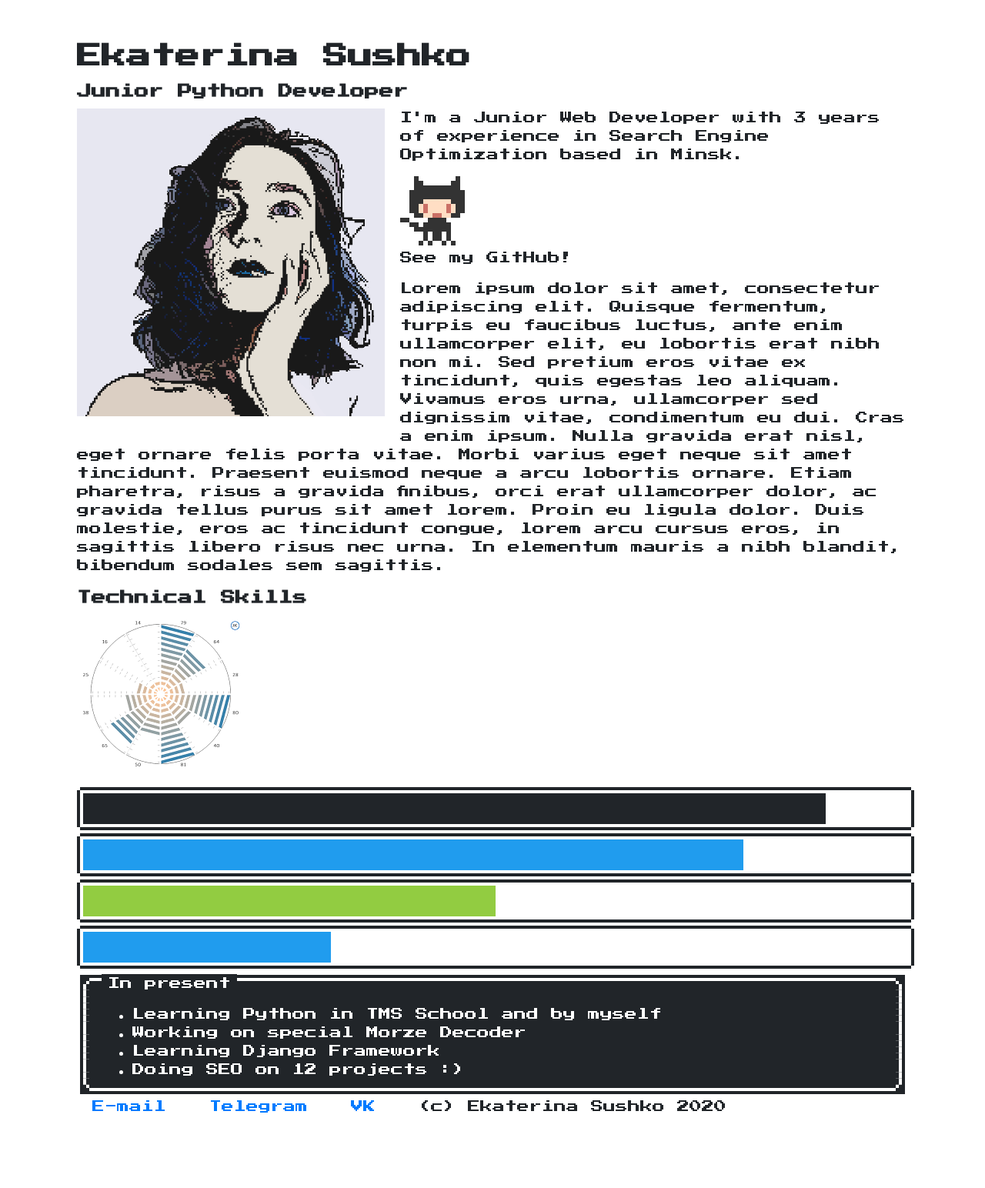
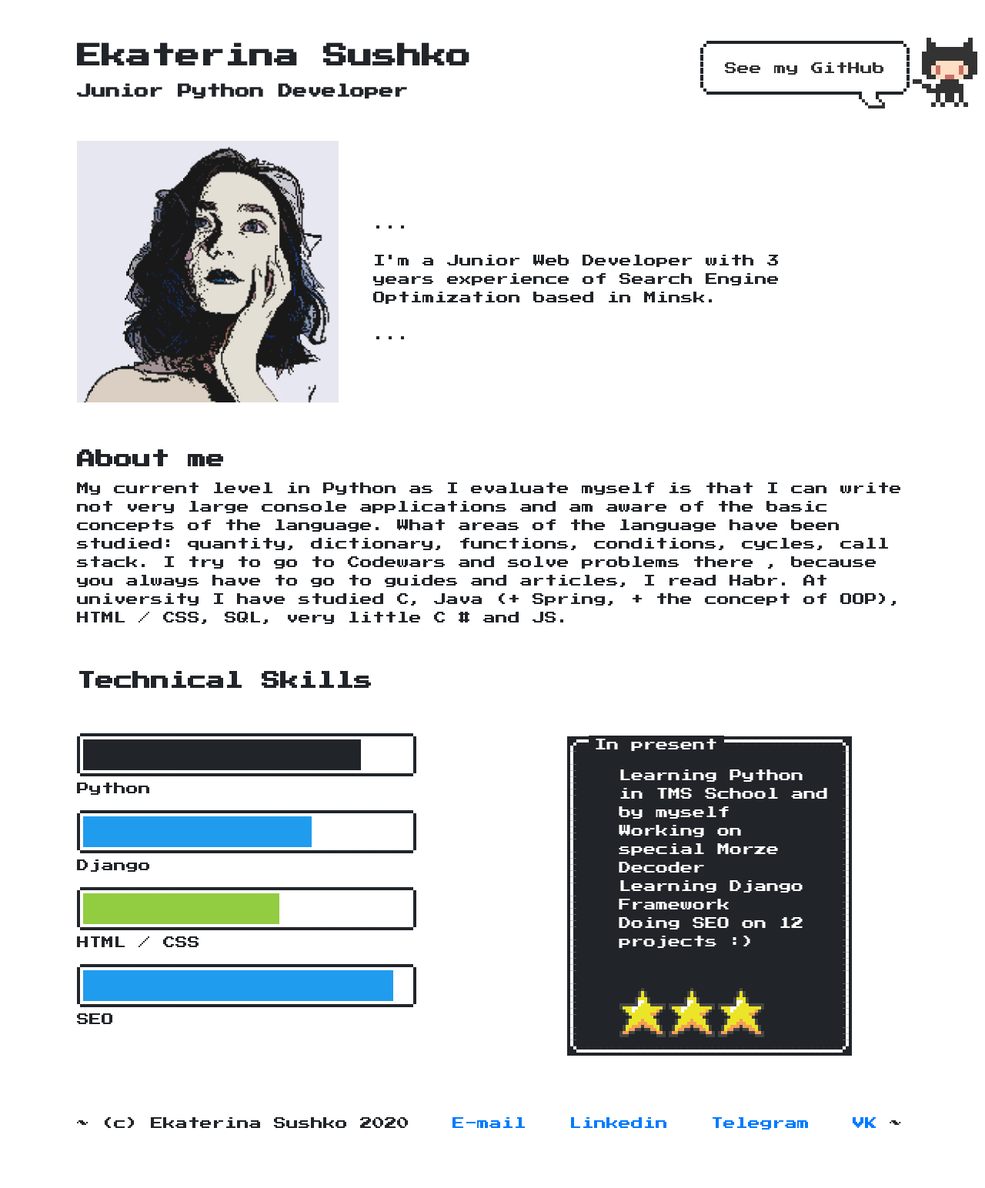
Before and after one commit to ksradau/Resume_Project, a Django app: page / in a window 1280 px wide. Shown: the part 101-1645 px from the top of the page at 77% size. Before the commit the page ends 1547 px from the top, so only its background shows below. Run offline with Django 3.2, Linux system fonts and the light colour scheme; some libraries are stand-ins or nearby versions.

Commit message:
Added pretty style <3

```diff
--- a/src/apps/index/templates/index/index.html
+++ b/src/apps/index/templates/index/index.html
@@ -7,33 +7,60 @@
 
 {% block main %}
 
-    <h3>Junior Python Developer</h3>
-    <p><img src="{% static 'index/me_3.png' %}" width="400px" align="left" alt="Main Photo"/>
-        I'm a Junior Web Developer with 3 years of experience in Search Engine Optimization based in Minsk.</p>
-<i class="nes-octocat animate"></i>
-<p>See my GitHub!</p>
-    <section>
-        <p>Lorem ipsum dolor sit amet, consectetur adipiscing elit. Quisque fermentum, turpis eu faucibus luctus, ante enim ullamcorper elit, eu lobortis erat nibh non mi. Sed pretium eros vitae ex tincidunt, quis egestas leo aliquam. Vivamus eros urna, ullamcorper sed dignissim vitae, condimentum eu dui. Cras a enim ipsum. Nulla gravida erat nisl, eget ornare felis porta vitae. Morbi varius eget neque sit amet tincidunt. Praesent euismod neque a arcu lobortis ornare. Etiam pharetra, risus a gravida finibus, orci erat ullamcorper dolor, ac gravida tellus purus sit amet lorem. Proin eu ligula dolor. Duis molestie, eros ac tincidunt congue, lorem arcu cursus eros, in sagittis libero risus nec urna. In elementum mauris a nibh blandit, bibendum sodales sem sagittis. </p>
+<h3>Junior Python Developer</h3>
 
-    </section>
-	<article>
-        <h3>Technical Skills</h3>
-  <img src="{% static 'index/rose.png' %}" alt="Rose"/>
-        <progress class="nes-progress" value="90" max="100"></progress>
-        <progress class="nes-progress is-primary" value="80" max="100"></progress>
-        <progress class="nes-progress is-success" value="50" max="100"></progress>
-        <progress class="nes-progress is-primary" value="30" max="100"></progress>
-    </article>
+<div class="row">
 
-<div class="nes-container is-dark is-rounded with-title">
-  <p class="title">In present</p>
-     <ul>
+    <img class="col-4" src="{% static 'index/me_3.png' %}" width="400px" align="left" alt="Main Photo">
+    <p class="col-7"><br/><br/><br/><br/>...<br/><br/>I'm a Junior Web Developer with 3 years experience of Search
+        Engine Optimization based in Minsk.<br/><br/>...</p>
+</div>
+<a class="github-link" href="https://github.com/ksradau" target="_blank" rel="noopener">
+    <p class="nes-balloon from-right">See my GitHub</p>
+    <i class="nes-octocat animate"></i>
+</a>
+
+
+<h2><br/>About me</h2>
+<p>My current level in Python as I evaluate myself is that I can write not very large console applications and am aware
+    of the basic concepts of the language. What areas of the language have been studied: quantity, dictionary,
+    functions, conditions, cycles, call stack. I try to go to Codewars and solve problems there , because you always
+    have to go to guides and articles, I read Habr. At university I have studied C, Java (+ Spring, + the concept of
+    OOP), HTML / CSS, SQL, very little C # and JS.
+</p>
+
+<h2><br/>Technical Skills</h2>
+<div class="row">
+
+    <div class="col-5">
+
+        <!--<img src="./Ekaterina Sushko Personal Resume Website_files/rose.png" alt="Rose">-->
+
+        <progress class="nes-progress" value="85" max="100"></progress>
+        <p>Python</p>
+        <progress class="nes-progress is-primary" value="70" max="100"></progress>
+        <p>Django</p>
+        <progress class="nes-progress is-success" value="60" max="100"></progress>
+        <p>HTML / CSS</p>
+        <progress class="nes-progress is-primary" value="95" max="100"></progress>
+        <p>SEO</p>
+    </div>
+    <div class="col-2"></div>
+
+    <div class="nes-container is-dark is-rounded with-title col-4">
+        <p class="title">In present</p>
+        <ul class="nes-list is-disc">
             <li>Learning Python in TMS School and by myself</li>
             <li>Working on special Morze Decoder</li>
             <li>Learning Django Framework</li>
-            <li>Doing SEO on 12 projects :)</a></li>
-
+            <li>Doing SEO on 12 projects :)</li>
+            <br/><br/>
+            <i class="nes-icon is-large star"></i><i class="nes-icon is-large star"></i><i
+                class="nes-icon is-large star"></i>
         </ul>
+    </div>
 </div>
 
+</main>
+
 {% endblock %}
--- a/src/project/static/style.css
+++ b/src/project/static/style.css
@@ -1,23 +1,27 @@
-nav { float:right;}
-nav a { display:inline; padding: 0 20px;}
-/* Sections ========================================================================== */
-/** Remove the margin in all browsers (opinionated). */
-body {
-  margin-top: 40px;
-  margin-left: 100px;
-  margin-right: 100px;
+nav {
+    float: right;
+    margin-top: 13px;
 }
 
-/** Add the correct display in IE 9-. */
-article,
-aside,
-footer,
-section {
-  display: inline;
+nav a {
+    display: inline;
+    padding: 0 20px;
 }
 
-footer p {display: inline; padding: 0 20px;}
-nav {margin-top: 13px;}
+body {
+    margin-top: 40px;
+    margin-left: 100px;
+    margin-right: 100px;
+}
+
+footer {
+    display: inline;
+}
+
+footer p {
+    display: inline;
+    padding: 0 20px;
+}
 
 header {
     display: inline;
@@ -30,6 +34,31 @@ header {
     background-color: white;
 }
 
-.marg {margin-bottom: 150px;}
+.marg {
+    margin-bottom: 150px;
+}
 
-img {margin-right: 20px; margin-bottom: 20px;}
+img {
+    margin-right: 15px;
+    margin-bottom: 20px;
+}
+
+.github-link {
+    position: fixed;
+    top: 150px;
+    right: 10px;
+    z-index: 999;
+    display: flex;
+    height: 100px;
+    color: #333;
+    text-decoration: none;
+    transition: all 0.3s ease;
+}
+
+.row {
+    margin-top: 50px;
+}
+
+.margin_head {
+    margin-bottom: 80px;
+}
--- a/src/project/templates/base.html
+++ b/src/project/templates/base.html
@@ -5,10 +5,11 @@
 
 <head>
     <meta charset="utf-8">
-    <link href="https://unpkg.com/nes.css@latest/css/nes.min.css" rel="stylesheet" />
+    <link href="https://unpkg.com/nes.css@latest/css/nes.min.css" rel="stylesheet"/>
     <link href="https://fonts.googleapis.com/css?family=Press+Start+2P" rel="stylesheet">
+    <link rel="stylesheet" href="https://stackpath.bootstrapcdn.com/bootstrap/4.4.1/css/bootstrap-grid.min.css">
     <link href="{% static 'style.css' %}" rel="stylesheet" type="text/css">
-    <link href="{% static 'favicon.png' %}" rel="shortcut icon" type="image/png"/>
+    <link href="{% static 'favicon.ico' %}" rel="shortcut icon" type="image/png"/>
     <title>{% block title %}{% endblock %}</title>
 </head>
 
@@ -33,10 +34,13 @@
 </main>
 
 <footer>
+    <p><br/><br/><br/>~ (c) Ekaterina Sushko 2020 </p>
     <p><a href="mailto:sushei.ekaterina@gmail.com">E-mail</a></p>
+    <p>
+        <a href="https://www.linkedin.com/in/%D0%B5%D0%BA%D0%B0%D1%82%D0%B5%D1%80%D0%B8%D0%BD%D0%B0-%D1%81%D1%83%D1%88%D0%BA%D0%BE-b9b952197/">Linkedin</a>
+    </p>
     <p><a href="https://t.me/ksradau">Telegram</a></p>
-        <p><a href="https://vk.com/ksradau">VK</a></p>
-		<p>(c) Ekaterina Sushko 2020</p>
+    <p><a href="https://vk.com/ksradau">VK</a> ~<br/><br/><br/></p>
 </footer>
 </body>
 </html>
```
Also changed, not shown: src/apps/contact/templates/contact/contact.html (+17 -11 lines), src/apps/education/templates/education/education.html (+7 -6 lines), src/apps/resume/templates/resume/resume.html (+17 -13 lines), src/apps/education/static/education/grad.png (added), src/project/static/favicon.ico (added). Lines whose indentation alone changed are shown as unchanged.
